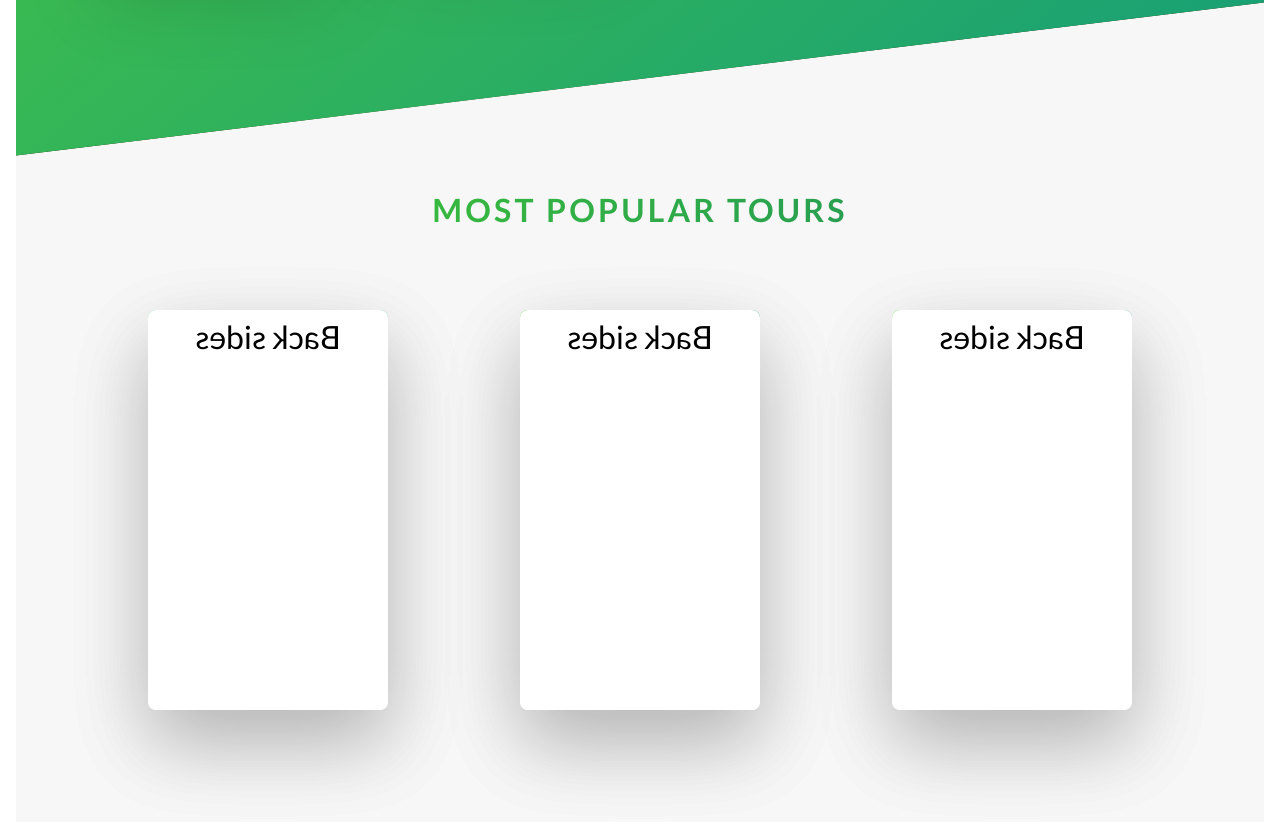
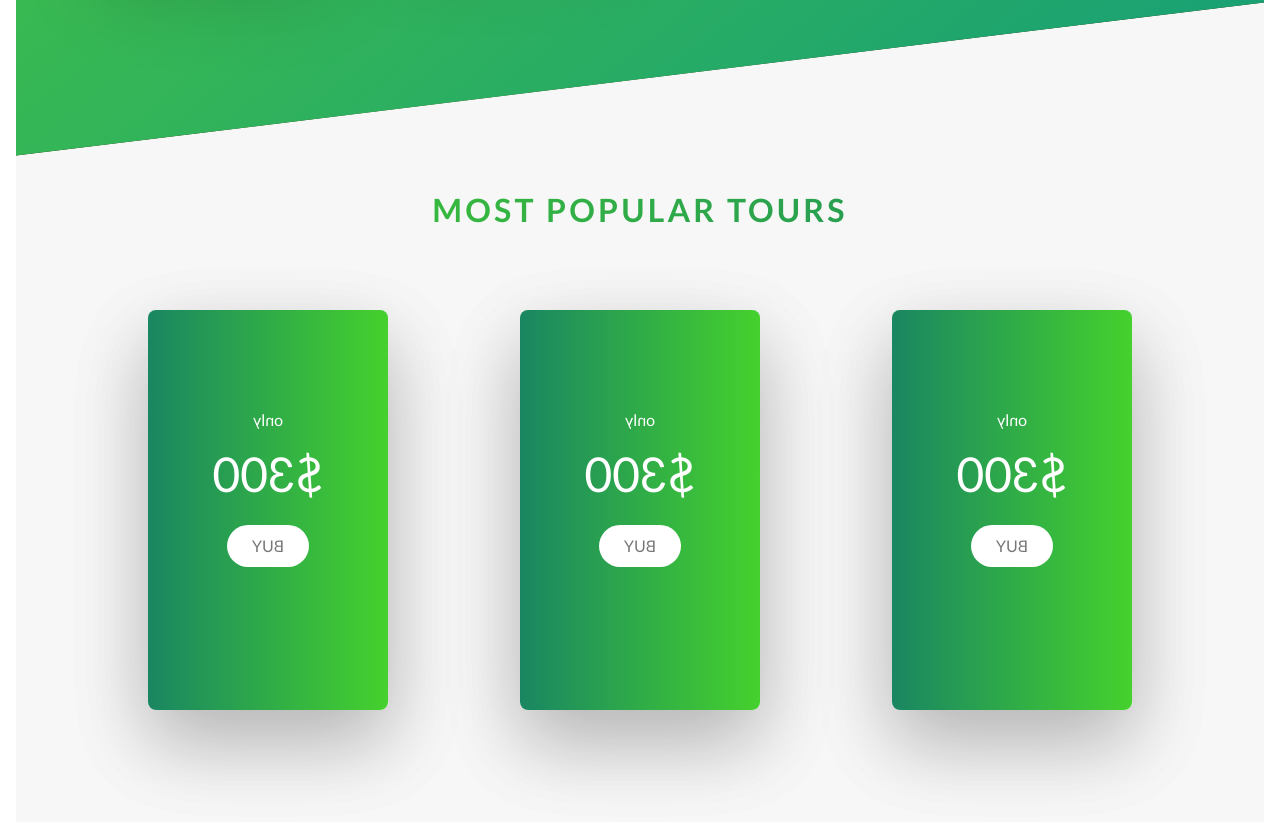
Before and after one commit to Salman-Farshe/Natours, a website: page index.html in a window 1280 px wide. Shown: the part 2226-3062 px from the top of the page. Drawn offline with nearby package versions, Linux system fonts and the light colour scheme.

Commit message:
adding Back Side Content of Cards in Tour section

```diff
--- a/index.html
+++ b/index.html
@@ -103,7 +103,12 @@
                             </div>
                         </div>
                         <div class="cards__side--back">
-                            Back sides
+                            <!-- Back sides content  -->
+                            <div class="cards__back">
+                                <div class="cards__text">only</div>
+                                <div class="cards__price">$300</div>
+                                <a href="#" class="cards__button btn">Buy</a>
+                            </div>
                         </div>
                     </div>
                 </div>
@@ -129,7 +134,12 @@
                             </div>
                         </div>
                         <div class="cards__side--back">
-                            Back sides
+                            <!-- Back sides content  -->
+                            <div class="cards__back">
+                                <div class="cards__text">only</div>
+                                <div class="cards__price">$300</div>
+                                <a href="#" class="cards__button btn">Buy</a>
+                            </div>
                         </div>
                     </div>
                 </div>
@@ -155,7 +165,12 @@
                             </div>
                         </div>
                         <div class="cards__side--back">
-                            Back sides
+                            <!-- Back sides content  -->
+                            <div class="cards__back">
+                                <div class="cards__text">only</div>
+                                <div class="cards__price">$300</div>
+                                <a href="#" class="cards__button btn">Buy</a>
+                            </div>
                         </div>
                     </div>
                 </div>
--- a/sass/pages/home.scss
+++ b/sass/pages/home.scss
@@ -253,6 +253,8 @@
                     transform: rotateY(0.5turn);
                 }
             }
+
+
             // Front side content /********************/
             &__image{
                 width: 100%; // parent width
@@ -290,6 +292,80 @@
                     }
                 }
             }
+
+
+
+            // back sides content /************************/
+            &__back{
+                height: 100%;
+                color: $color-light;
+                background-image: linear-gradient(to right, $color-light-green, $color-dark-green);
+                background-size: cover;
+                padding-top: 6rem;
+            }
+            &__text{
+                font-size: 1rem;
+            }
+            &__price{
+                font-size: 3rem;
+            }
+            &__button, .btn:link, .btn:visited{
+                // position: absolute;
+                // top: 55%;
+                // left: 40%;
+                background-color: $color-light;
+                color: $bodyColor;
+                text-transform: uppercase;
+                text-decoration: none;
+                padding: 0.5rem 1.5rem;
+                border-radius: 5rem;
+                transition: all 0.2s; // shorthand property
+
+                //animation
+                animation-name: bottom-to-top;
+                animation-duration: 2s;
+                animation-delay: 1s;
+                animation-fill-mode: backwards; // animation start from the initial state at 0%
+            }
+
+            /* pseudo classes are special state of elemnts.
+            style elements under special conditions.
+            allow us to style certain parts of element
+            */
+            .btn:hover{
+                transform: translateY(-0.1rem); // transform property is cool for modern effect
+                box-shadow: 0 0.5rem 1rem rgba($color: #000000, $alpha: 0.5);
+            }
+            .btn:active{
+                transform: translateY(0);
+                box-shadow: 0 0.3rem 0.5rem rgba($color: #000000, $alpha: 0.2);
+                // right side, bottom side, how much blur, color
+            }
+            .cards__button, .cards__button::after{
+                color: var(--dark-color);
+                background-color: var(--light-color);
+            }
+
+            .btn::after{ // treated like a child of btn
+                content: ""; // content property must be use
+                display: inline-block;
+                width: 100%;
+                height: 100%;   // width,height of that button
+                border-radius: 5rem;
+
+                // behind the actual button
+                position: absolute;
+                top: 0;
+                left: 0;
+                z-index: -1; // vertical stacking order
+                transition: all 0.2s;
+            }
+
+            // behind the button after hover
+            .btn:hover::after{
+                transform: scaleX(1.5) scaleY(1.8); // zooming elements
+                opacity: 0;
+            }
         }
         .cards:hover .cards__side{
             transform: rotateY(0.5turn);
```
Also changed, not shown: css/style.css.
